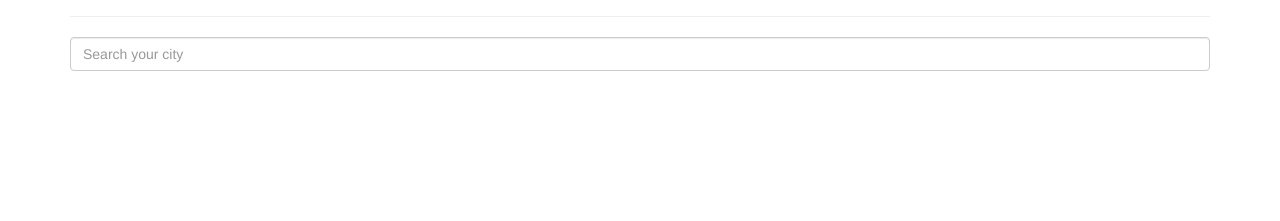
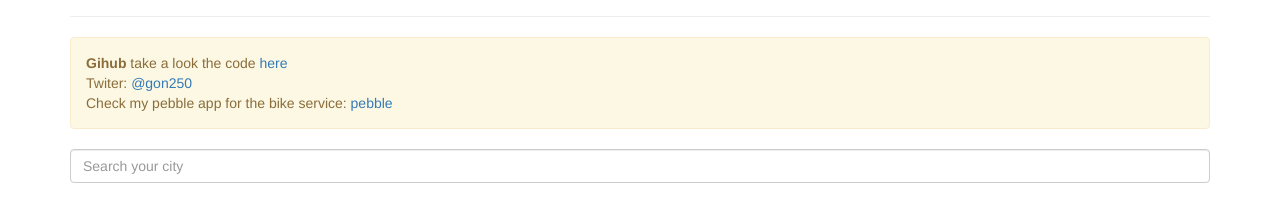
Before and after one commit to gon250/City-Bike-Angular, a website with bundled scripts: page index.html in a window 1280 px wide. Shown: the part 83-304 px from the top of the page. Built offline with nearby package versions, Linux system fonts and the light colour scheme; no server answers.

Commit message:
Adding an alert

```diff
--- a/partials/cities.html
+++ b/partials/cities.html
@@ -1,3 +1,11 @@
+
+<div class="alert alert-warning" role="alert">
+	<strong>Gihub</strong> take a look the code <a href="https://github.com/gon250/City-Bike-Angular">here</a>
+	<br>
+	Twiter: <a href="http://twitter.com/gon250" target="_black">@gon250</a>
+	<br>
+	Check my pebble app for the bike service: <a href="pebblecitybikes.com" target="_blank">pebble</a>
+</div>
 
 <div class="row">
 	<div class="col-md-12">
```
